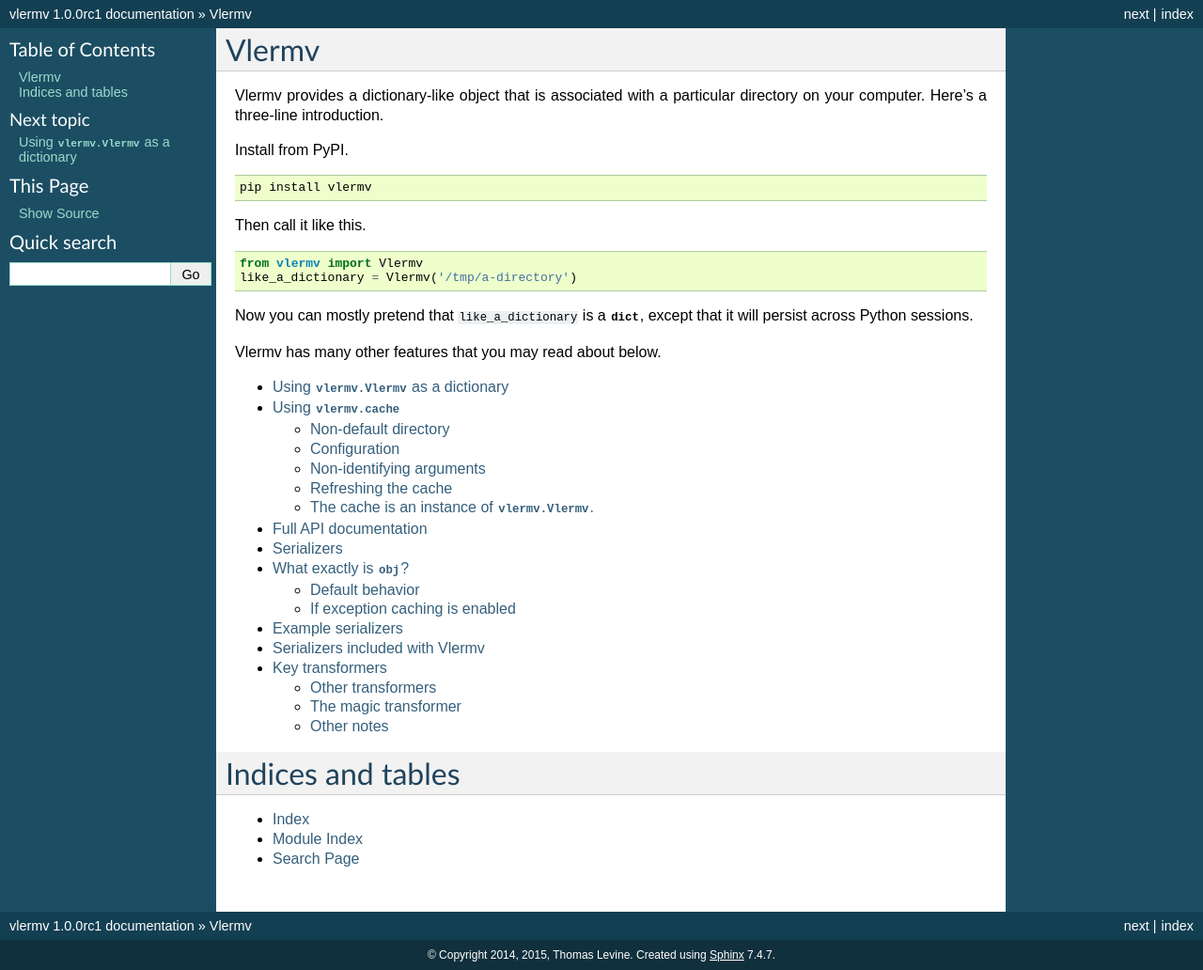
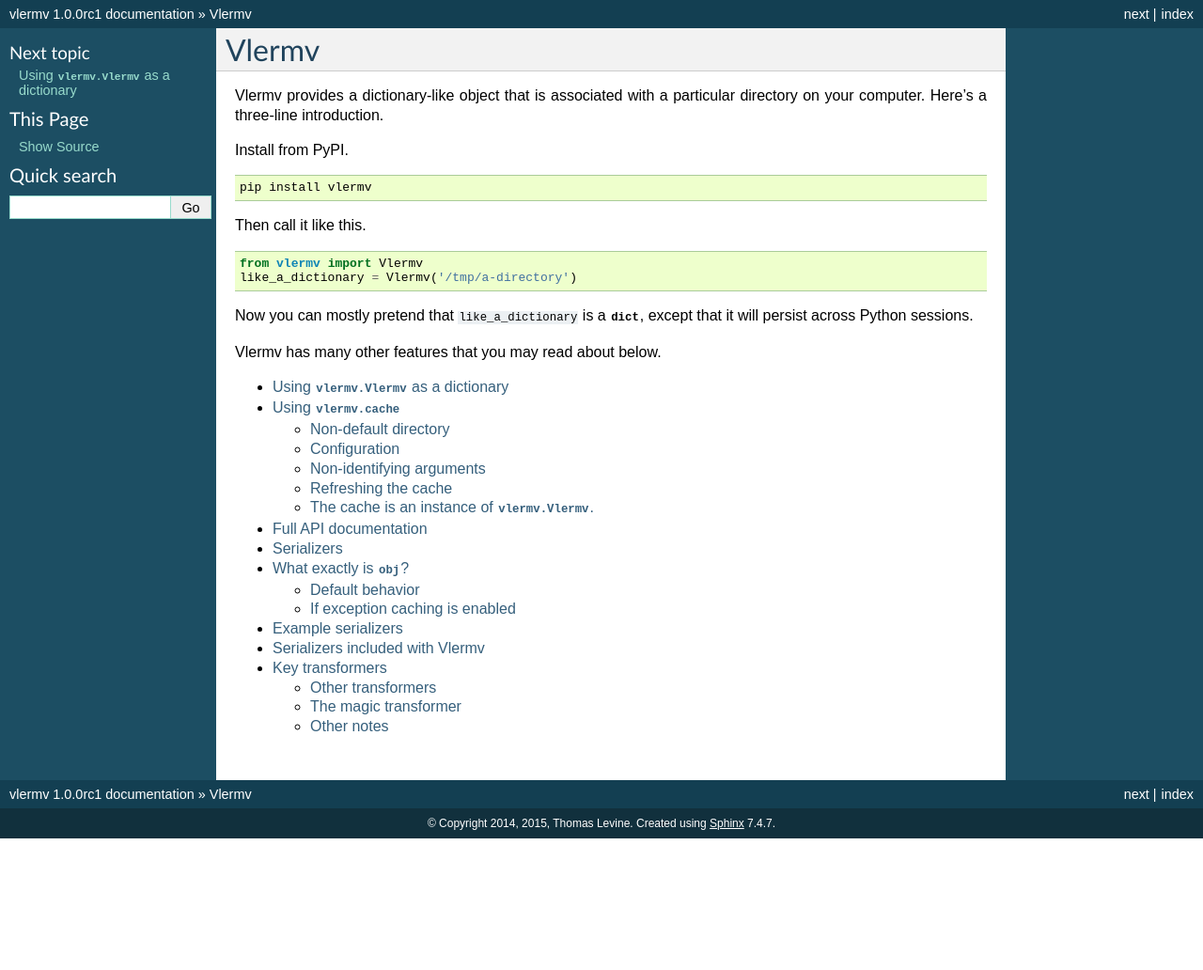
Before and after one commit to tlevine/vlermv, a Sphinx documentation site: the page built from docs/index.rst, in a window 1280 px wide. Shown: the whole page at 94% size. Built offline with Sphinx 7.4.7, drawn with Linux system fonts in a browser that asks for light colours; after the commit the page ends 900 px from its top, so only the background shows below that.

Commit message:
comment indices

```diff
--- a/docs/index.rst
+++ b/docs/index.rst
@@ -26,9 +26,6 @@
    serializers
    transformers
 
-Indices and tables
-==================
-
-* :ref:`genindex`
-* :ref:`modindex`
-* :ref:`search`
+.. * :ref:`genindex`
+   * :ref:`modindex`
+   * :ref:`search`
```
